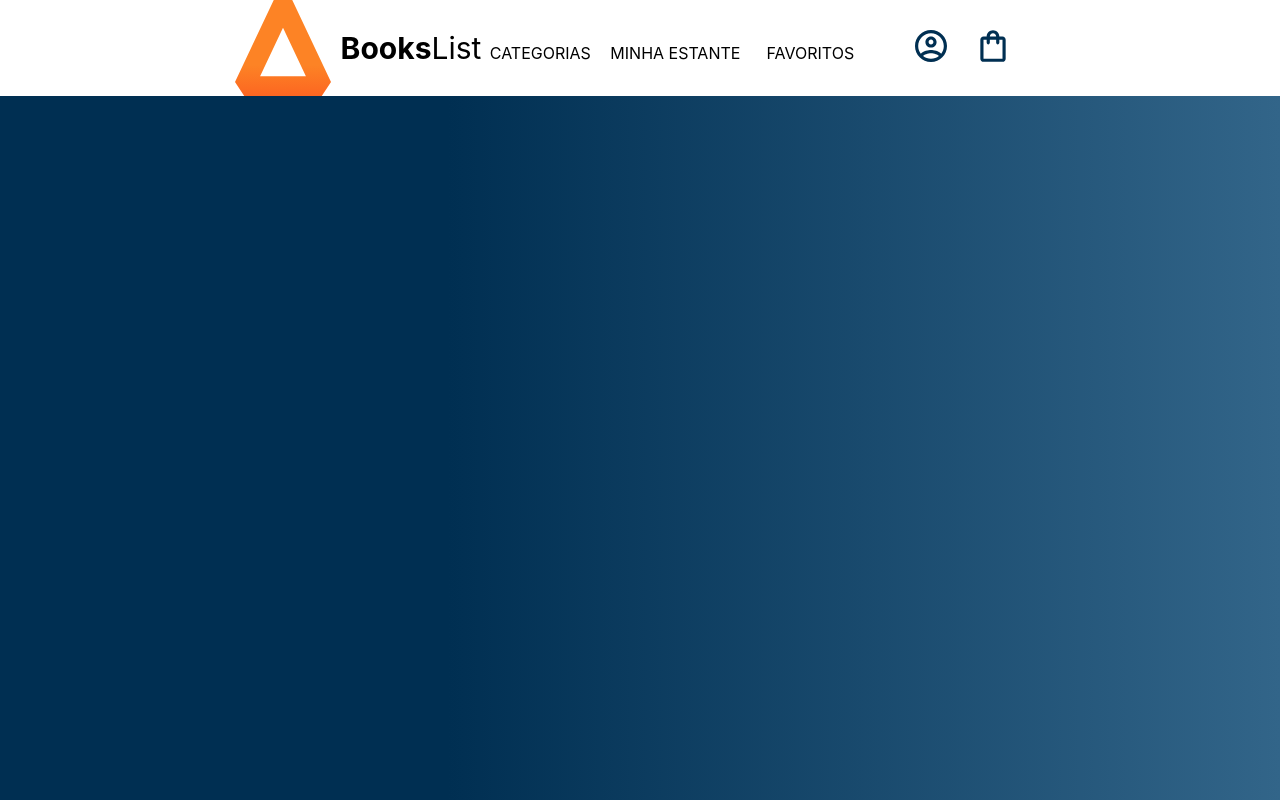
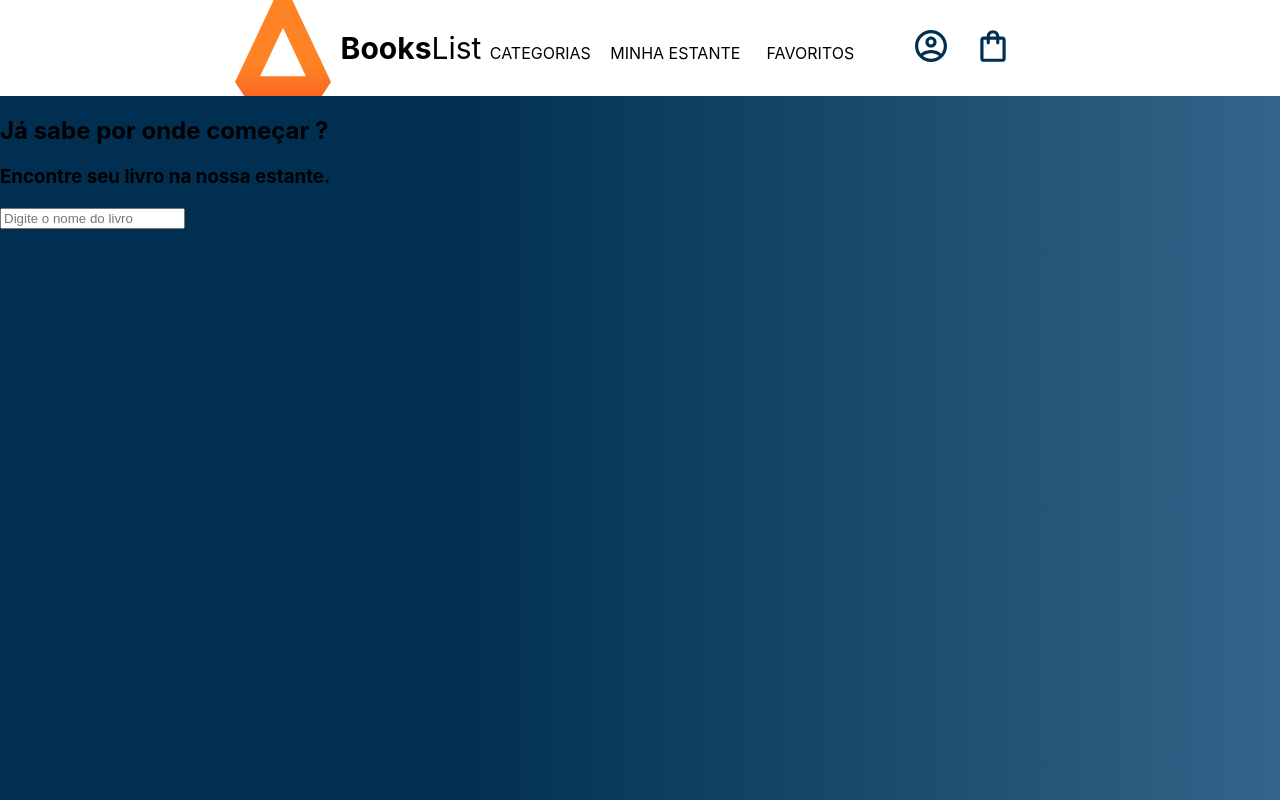
Before and after one commit to RayanaVital/app-books, a React (Create React App) app: page / in a window 1280 px wide. Built offline with nearby package versions, Linux system fonts and the light colour scheme.

Commit message:
Add componente de search

```diff
--- a/src/App.js
+++ b/src/App.js
@@ -1,4 +1,5 @@
 import Header from './components/Header';
+import Search from './components/Search';
 import styled from 'styled-components';
 
 const AppContainer = styled.div`
@@ -10,6 +11,7 @@ function App() {
   return (
     <AppContainer>
       <Header />
+      <Search />
     </AppContainer>
   );
 }
--- /dev/null
+++ b/src/components/Search/index.js
@@ -0,0 +1,11 @@
+function Search() {
+    return (
+        <section>
+            <h2>Já sabe por onde começar ?</h2>
+            <h3>Encontre seu livro na nossa estante.</h3>
+            <input type="text" placeholder="Digite o nome do livro" />
+        </section>
+    );
+}
+
+export default Search;
```
